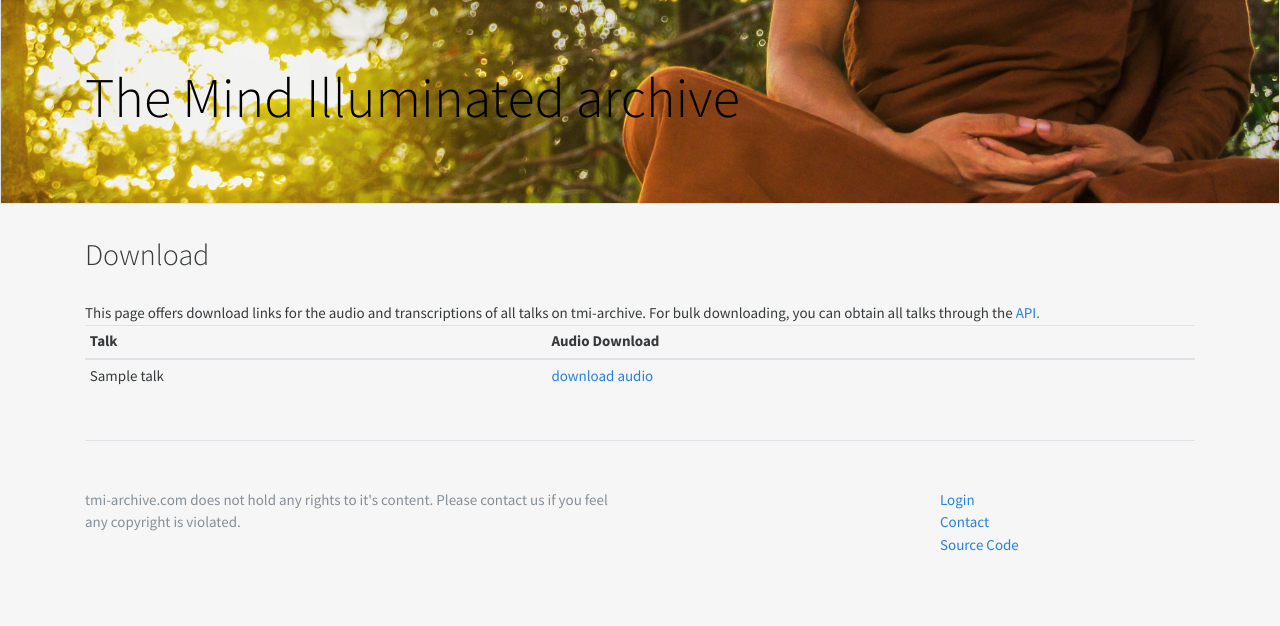
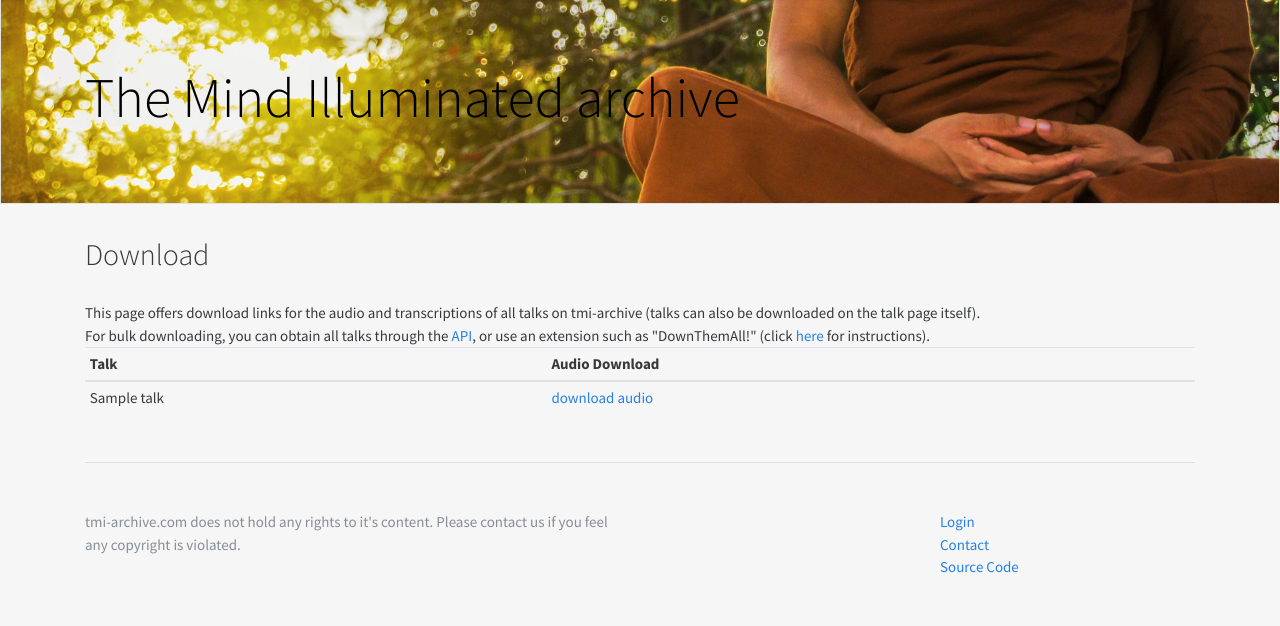
Before and after one commit to esquire900/tmi-archive, a Django app: page /download in a window 1280 px wide. Shown: the part 56-682 px from the top of the page. Run offline with Django 3.2, Linux system fonts and the light colour scheme; tables that the repository leaves empty hold one stand-in row (values such as "Sample post"); some libraries are stand-ins or nearby versions.

Commit message:
added mass download instructions

```diff
--- a/talks/templates/talk/download.html
+++ b/talks/templates/talk/download.html
@@ -7,8 +7,61 @@
         Download
     </h2>
     <br>
-    This page offers download links for the audio and transcriptions of all talks on tmi-archive. For bulk
-    downloading, you can obtain all talks through the <a href="/api/v1/">API.</a>
+    This page offers download links for the audio and transcriptions of all talks on tmi-archive (talks can also be
+    downloaded on the talk page itself). <br>
+    For bulk downloading, you can obtain all talks through the <a href="/api/v1/">API</a>, or use an extension such as
+    "DownThemAll!" (click
+    <!-- Button trigger modal -->
+    <a href="#" data-toggle="modal" data-target="#exampleModal">
+        here
+    </a> for instructions).
+
+    <!-- Modal -->
+    <div class="modal fade" id="exampleModal" tabindex="-1" aria-labelledby="exampleModalLabel" aria-hidden="true">
+        <div class="modal-dialog">
+            <div class="modal-content">
+                <div class="modal-header">
+                    <h5 class="modal-title" id="exampleModalLabel">DownThemAll! instructions</h5>
+                    <button type="button" class="close" data-dismiss="modal" aria-label="Close">
+                        <span aria-hidden="true">&times;</span>
+                    </button>
+                </div>
+                <div class="modal-body">
+                    "DownThemAll!" is a browser extension which you can use to download multiple files at once. To use
+                    them on tmi-archive:
+                    <ul>
+                        <li>Install the extension in your browser (download links: <a
+                                href="https://addons.mozilla.org/en-US/firefox/addon/downthemall/">Firefox</a>,
+                            <a href="https://chrome.google.com/webstore/detail/downthemall/nljkibfhlpcnanjgbnlnbjecgicbjkge">Chrome</a>)
+                        </li>
+                        <li>
+                            Open the menu (in FireFox, click the icon in the menu bar, in Chrome, right click on the web
+                            page ->
+                            "DownthemAll!")
+                        </li>
+                        <li>
+                            Select the top option (simply called "DownthemAll!"
+                        </li>
+                        <li>
+                            In the popup menu, deselect all filters except the Audio filter
+                        </li>
+                        <li>
+                            Click download
+                        </li>
+                    </ul>
+                    Note that the download page is limited to 500 talks, if you wish to download more you have to go to the next
+                    page (scroll to the bottom of this page) and repeat the download steps above).
+
+                </div>
+                <div class="modal-footer">
+                    <button type="button" class="btn btn-secondary" data-dismiss="modal">Close</button>
+                </div>
+            </div>
+        </div>
+    </div>
+
+
+    <br>
 
     <table class="table table-sm">
         <thead>
--- a/talks/views.py
+++ b/talks/views.py
@@ -93,14 +93,11 @@
     return render(request, 'playlist/view.html', {'playlist': playlist})
 
 
-from django.utils.decorators import method_decorator
 
-
-@method_decorator(cache_page(60 * 60 * 12), name='dispatch')
 class DownloadView(generic.ListView):
     template_name = 'talk/download.html'
     fields = ['title']
-    paginate_by = 50
+    paginate_by = 500
 
     def get_queryset(self):
         """Return the last five published questions."""
```
